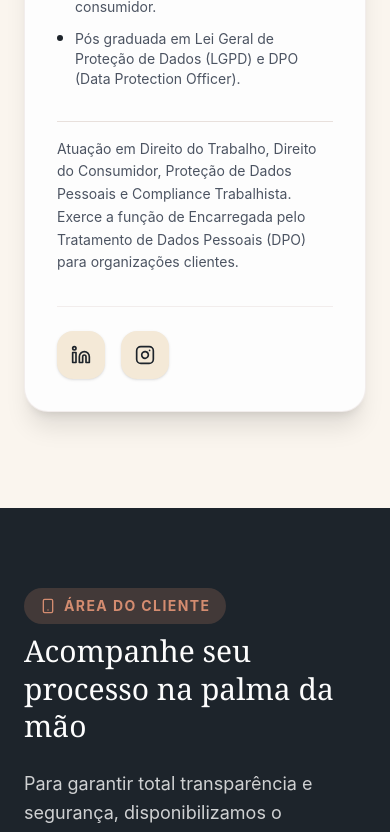
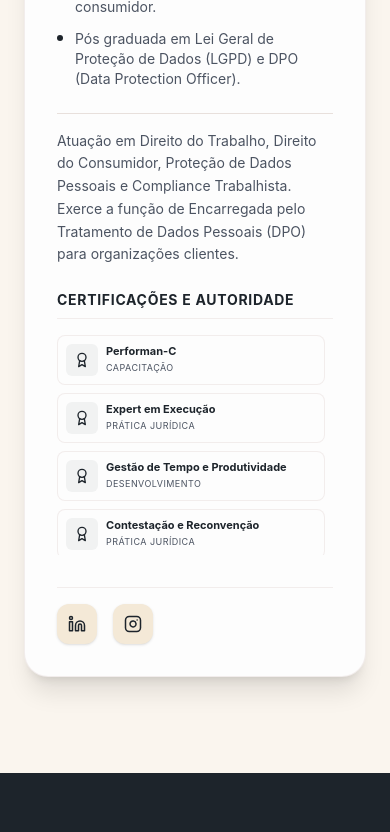
Before and after one commit to Amand4May/sdarrochella-advocacia, a React (Vite) app: page / in a window 390 px wide. Shown: the part 6985-7817 px from the top of the page. Built offline with nearby package versions, Linux system fonts and the light colour scheme.

Commit message:
feat(equipe): add certificates modal and scroll list

```diff
--- a/src/App.tsx
+++ b/src/App.tsx
@@ -15,6 +15,7 @@ import { PoliticaPrivacidade } from './components/PoliticaPrivacidade';
 import { PoliticaCookies } from './components/PoliticaCookies';
 import { AtuacaoEmParceria } from './components/AtuacaoEmParceria';
 import { Bifurcacao } from './components/Bifurcacao';
+
 
 function Home() {
   const location = useLocation();
--- a/src/components/Equipe.tsx
+++ b/src/components/Equipe.tsx
@@ -1,9 +1,26 @@
+import { useState } from 'react';
+
 export function Equipe() {
+  const [certificadoAberto, setCertificadoAberto] = useState<{ titulo: string; src: string } | null>(null);
+
+  // Lista atualizada com os 10 certificados da imagem
+  const certificados = [
+    { id: 1, titulo: 'Performan-C', tipo: 'Capacitação', src: '/certificados/certificado-performan-c.jpg' },
+    { id: 2, titulo: 'Expert em Execução', tipo: 'Prática Jurídica', src: '/certificados/certificado-expert-execucao.jpg' },
+    { id: 3, titulo: 'Gestão de Tempo e Produtividade', tipo: 'Desenvolvimento', src: '/certificados/certificado-gestao-tempo.png' },
+    { id: 4, titulo: 'Contestação e Reconvenção', tipo: 'Prática Jurídica', src: '/certificados/certificado-contestacao.jpg' },
+    { id: 5, titulo: 'Direito do Consumidor (Renato Porto)', tipo: 'Especialização', src: '/certificados/certificado-consumidor-porto.jpg' },
+    { id: 6, titulo: 'Custas e GRERJ ESAJ TJRJ', tipo: 'Prática Processual', src: '/certificados/certificado-custas.jpg' },
+    { id: 7, titulo: 'NR-1', tipo: 'Segurança e Trabalho', src: '/certificados/certificado-nr1.jpeg' },
+    { id: 8, titulo: 'Trabalho Plataformizado (TST)', tipo: 'Direito do Trabalho', src: '/certificados/certificado-tst-plataformas.jpg' },
+    { id: 9, titulo: 'Dados e IA', tipo: 'Tecnologia e LGPD', src: '/certificados/certificado-dados-ia.png' },
+    { id: 10, titulo: 'Validação de Certificado - AVA', tipo: 'Educação', src: '/certificados/certificado-ava.jpg' }
+  ];
+
   return (
     <section id="equipe" className="py-24 px-6 md:px-12 bg-adv-creme/40">
       <div className="max-w-6xl mx-auto">
 
-        {/* Cabeçalho da Seção */}
         <div className="text-center mb-16">
           <span className="text-sm font-bold text-adv-laranja uppercase tracking-widest">
             Quem Somos
@@ -16,10 +33,8 @@ export function Equipe() {
           </p>
         </div>
 
-        {/* Card Principal da Dra. Renata com cantos arredondados 3xl */}
         <div className="bg-adv-branco rounded-3xl shadow-xl overflow-hidden flex flex-col md:flex-row items-stretch border border-adv-marrom/10">
 
-          {/* Foto da Dra. Renata */}
           <div className="md:w-2/5 w-full h-96 md:h-auto relative bg-white">
             <img
               src="/foto-renata.jpg"
@@ -28,7 +43,6 @@ export function Equipe() {
             />
           </div>
 
-          {/* Informações e Biografia */}
           <div className="md:w-3/5 p-8 md:p-12 flex flex-col justify-center">
             <h3 className="text-3xl font-serif text-adv-marinho mb-2">
               Dra. Renata L. Sequeira d’Arrochella
@@ -37,8 +51,8 @@ export function Equipe() {
               Advogada, OAB/RJ 201.951 - Sócia-Fundadora
             </p>
 
-            <div className="space-y-4 text-adv-cinza text-sm md:text-base mb-8 leading-relaxed">
-              <ul className="space-y-3 mb-8 text-adv-cinza text-sm">
+            <div className="space-y-4 text-adv-cinza text-sm md:text-base mb-6 leading-relaxed">
+              <ul className="space-y-3 mb-6 text-adv-cinza text-sm">
                 <li className="flex items-start gap-3">
                   <div className="w-1.5 h-1.5 bg-adv-marinho rounded-full mt-1.5 shrink-0"></div>
                   <span>Pós-graduada em direito e processo do trabalho.</span>
@@ -57,21 +71,58 @@ export function Equipe() {
               </p>
             </div>
 
-            {/* Redes Sociais / Contato Direto */}
-            <div className="flex items-center gap-4 mt-auto pt-6 border-t border-adv-marrom/10">
+            {/* --- BLOCO DE CERTIFICADOS COM SCROLL --- */}
+            <div className="mb-8">
+              <h4 className="text-sm font-bold text-adv-marinho uppercase tracking-wider mb-4 border-b border-adv-marrom/10 pb-2">
+                Certificações e Autoridade
+              </h4>
 
-              {/* Ícone LinkedIn */}
-              <a href="https://www.linkedin.com/in/renata-lima-sequeira-d-arrochella-1ba86813a/" target="_blank" rel="noopener noreferrer" className="w-12 h-12 rounded-2xl bg-adv-creme flex items-center justify-center text-adv-marinho hover:bg-adv-marrom hover:text-white transition-colors shadow-sm" aria-label="LinkedIn">
-                <svg xmlns="http://www.w3.org/2000/svg" width="20" height="20" viewBox="0 0 24 24" fill="none" stroke="currentColor" strokeWidth="2" strokeLinecap="round" strokeLinejoin="round">
+              {/* O segredo está aqui: max-h-[220px] e overflow-y-auto */}
+              <div className="grid grid-cols-1 sm:grid-cols-2 gap-2 max-h-[220px] overflow-y-auto pr-2 [&::-webkit-scrollbar]:w-1.5 [&::-webkit-scrollbar-track]:bg-adv-creme [&::-webkit-scrollbar-thumb]:bg-adv-marrom/30 [&::-webkit-scrollbar-thumb]:rounded-full">
+                {certificados.map((cert) => (
+                  <button
+                    key={cert.id}
+                    onClick={() => setCertificadoAberto({ titulo: cert.titulo, src: cert.src })}
+                    className="group text-left flex items-center gap-2 p-2 rounded-lg border border-adv-marrom/10 bg-adv-branco hover:border-adv-laranja/50 hover:bg-adv-creme transition-all duration-300 w-full"
+                    title="Visualizar documento"
+                  >
+                    <div className="w-8 h-8 rounded-md bg-adv-marinho/5 flex items-center justify-center text-adv-marinho group-hover:text-adv-laranja transition-colors shrink-0">
+                      {cert.id === 9 ? (
+                        <svg xmlns="http://www.w3.org/2000/svg" width="16" height="16" viewBox="0 0 24 24" fill="none" stroke="currentColor" strokeWidth="2" strokeLinecap="round" strokeLinejoin="round">
+                           <path d="M14.5 2H6a2 2 0 0 0-2 2v16a2 2 0 0 0 2 2h12a2 2 0 0 0 2-2V7.5L14.5 2z"></path>
+                           <polyline points="14 2 14 8 20 8"></polyline>
+                           <path d="M9 15l2 2 4-4"></path>
+                        </svg>
+                      ) : (
+                        <svg xmlns="http://www.w3.org/2000/svg" width="16" height="16" viewBox="0 0 24 24" fill="none" stroke="currentColor" strokeWidth="2" strokeLinecap="round" strokeLinejoin="round">
+                          <circle cx="12" cy="8" r="6"></circle>
+                          <path d="M15.477 12.89 17 22l-5-3-5 3 1.523-9.11"></path>
+                        </svg>
+                      )}
+                    </div>
+                    <div>
+                      <p className="text-[11px] font-bold text-adv-marinho leading-tight group-hover:text-adv-laranja transition-colors line-clamp-1">
+                        {cert.titulo}
+                      </p>
+                      <p className="text-[9px] text-adv-cinza uppercase tracking-wider mt-0.5">
+                        {cert.tipo}
+                      </p>
+                    </div>
+                  </button>
+                ))}
+              </div>
+            </div>
+
+            <div className="flex items-center gap-4 mt-auto pt-4 border-t border-adv-marrom/10">
+              <a href="https://www.linkedin.com/in/renata-lima-sequeira-d-arrochella-1ba86813a/" target="_blank" rel="noopener noreferrer" className="w-10 h-10 rounded-xl bg-adv-creme flex items-center justify-center text-adv-marinho hover:bg-adv-marrom hover:text-white transition-colors shadow-sm" aria-label="LinkedIn">
+                <svg xmlns="http://www.w3.org/2000/svg" width="18" height="18" viewBox="0 0 24 24" fill="none" stroke="currentColor" strokeWidth="2" strokeLinecap="round" strokeLinejoin="round">
                   <path d="M16 8a6 6 0 0 1 6 6v7h-4v-7a2 2 0 0 0-2-2 2 2 0 0 0-2 2v7h-4v-7a6 6 0 0 1 6-6z"></path>
                   <rect x="2" y="9" width="4" height="12"></rect>
                   <circle cx="4" cy="4" r="2"></circle>
                 </svg>
               </a>
-
-              {/* Ícone Instagram */}
-              <a href="https://www.instagram.com/renatalsdarrochella/" target="_blank" rel="noopener noreferrer" className="w-12 h-12 rounded-2xl bg-adv-creme flex items-center justify-center text-adv-marinho hover:bg-adv-marrom hover:text-white transition-colors shadow-sm" aria-label="Instagram">
-                <svg xmlns="http://www.w3.org/2000/svg" width="20" height="20" viewBox="0 0 24 24" fill="none" stroke="currentColor" strokeWidth="2" strokeLinecap="round" strokeLinejoin="round">
+              <a href="https://www.instagram.com/renatalsdarrochella/" target="_blank" rel="noopener noreferrer" className="w-10 h-10 rounded-xl bg-adv-creme flex items-center justify-center text-adv-marinho hover:bg-adv-marrom hover:text-white transition-colors shadow-sm" aria-label="Instagram">
+                <svg xmlns="http://www.w3.org/2000/svg" width="18" height="18" viewBox="0 0 24 24" fill="none" stroke="currentColor" strokeWidth="2" strokeLinecap="round" strokeLinejoin="round">
                   <rect x="2" y="2" width="20" height="20" rx="5" ry="5"></rect>
                   <path d="M16 11.37A4 4 0 1 1 12.63 8 4 4 0 0 1 16 11.37z"></path>
                   <line x1="17.5" y1="6.5" x2="17.51" y2="6.5"></line>
@@ -82,6 +133,40 @@ export function Equipe() {
 
         </div>
       </div>
+
+      {/* --- POP-UP / MODAL DO CERTIFICADO --- */}
+      {certificadoAberto && (
+        <div
+          className="fixed inset-0 z-50 flex items-center justify-center bg-black/70 backdrop-blur-sm p-4 animate-fadeIn"
+          onClick={() => setCertificadoAberto(null)}
+        >
+          <div
+            className="relative bg-white p-3 rounded-2xl max-w-4xl w-full shadow-2xl flex flex-col items-center"
+            onClick={(e) => e.stopPropagation()}
+          >
+            <button
+              onClick={() => setCertificadoAberto(null)}
+              className="absolute -top-12 right-0 bg-adv-laranja hover:bg-adv-laranja/80 text-white w-10 h-10 rounded-full flex items-center justify-center shadow-lg transition-all"
+              title="Fechar"
+            >
+              <svg xmlns="http://www.w3.org/2000/svg" width="24" height="24" viewBox="0 0 24 24" fill="none" stroke="currentColor" strokeWidth="2.5" strokeLinecap="round" strokeLinejoin="round">
+                <line x1="18" y1="6" x2="6" y2="18"></line>
+                <line x1="6" y1="6" x2="18" y2="18"></line>
+              </svg>
+            </button>
+
+            <img
+              src={certificadoAberto.src}
+              alt={certificadoAberto.titulo}
+              className="w-full h-auto max-h-[80vh] object-contain rounded-lg bg-gray-100"
+            />
+
+            <p className="text-adv-marinho font-serif font-medium text-sm md:text-base mt-3 text-center px-4">
+              {certificadoAberto.titulo}
+            </p>
+          </div>
+        </div>
+      )}
     </section>
   );
 }
```
Lines whose indentation alone changed are shown as unchanged.
